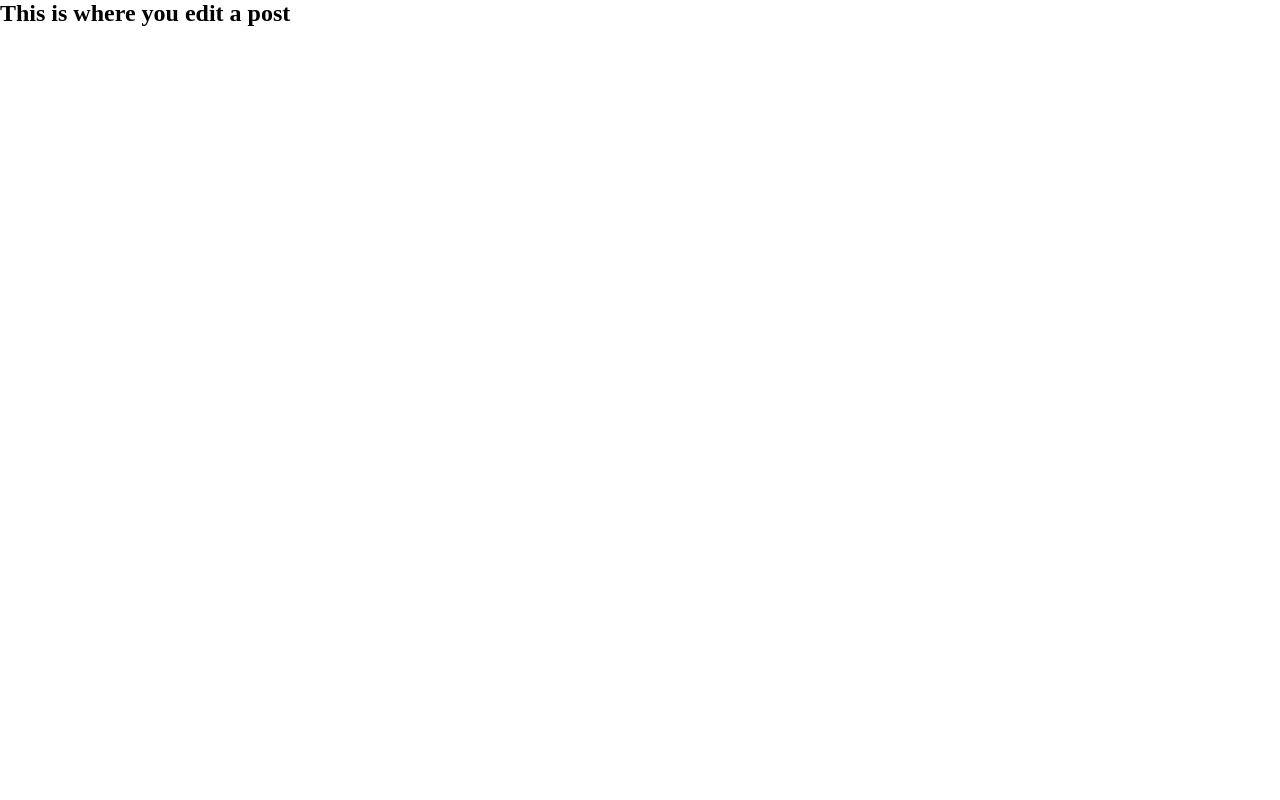
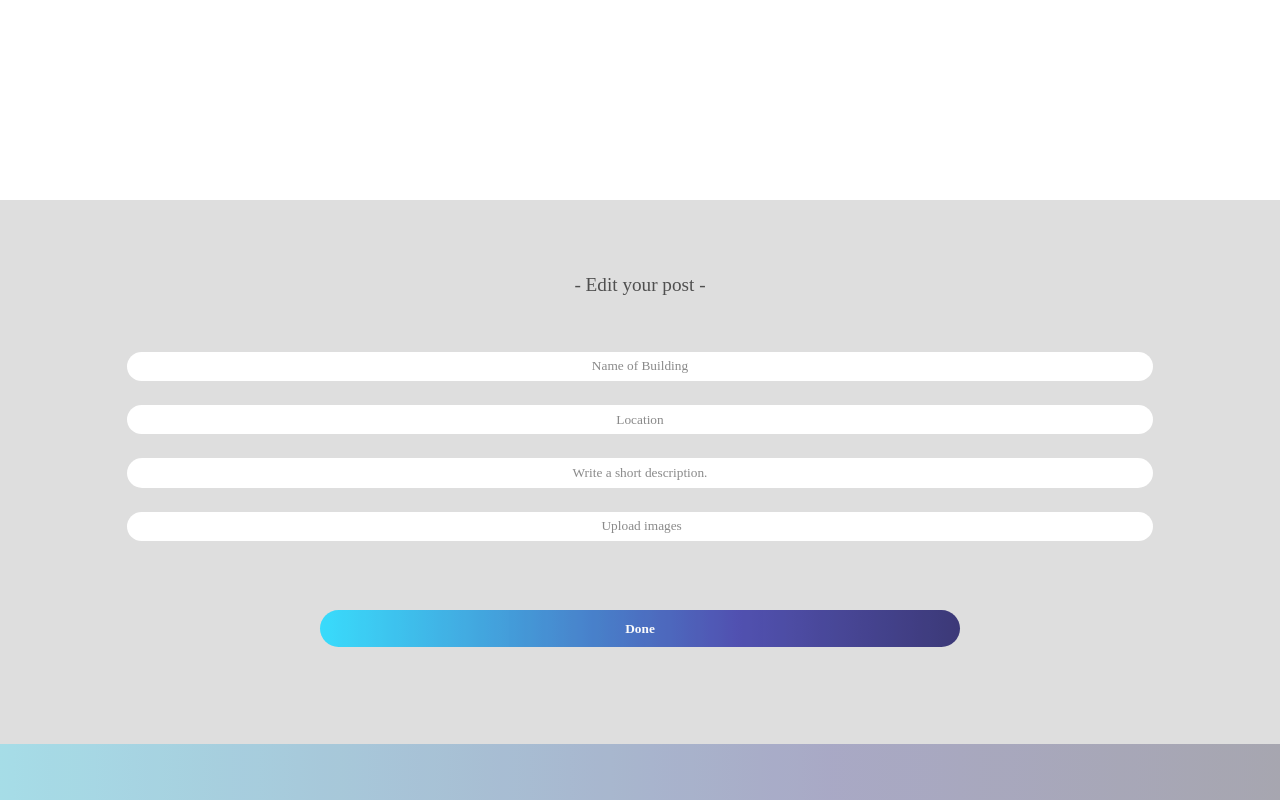
Before and after one commit to reactsquad2020/Dap-Daily-Architecture-React-App, a React (Create React App) app: page /edit/1 in a window 1280 px wide. Built offline with nearby package versions, Linux system fonts and the light colour scheme.

Commit message:
Updated styling and components.

```diff
--- a/src/App.css
+++ b/src/App.css
@@ -674,6 +674,14 @@
   outline: none;
 }
 
+.form-group2 .post-desc{
+  border-radius: 3em;
+  padding: 0.5em 1em;
+  width: 80%;
+  text-align: center;
+  outline: none;
+}
+
 .form-group2 .inside-input{
   position: relative;
   left: 7em;
--- a/src/components/CreatePost.js
+++ b/src/components/CreatePost.js
@@ -28,6 +28,15 @@ class CreatePostComp extends React.Component {
               name="location-input"
               id="location-input"
               placeholder="Location"
+            />
+          </div>
+          <div className="form-group2">
+            <input
+              type="text"
+              className="post-desc"
+              name="post-desc-name"
+              id="post-desc"
+              placeholder="Write a short description."
             />
           </div>
           <div className="form-group2">
--- a/src/components/EditPost.js
+++ b/src/components/EditPost.js
@@ -5,9 +5,72 @@ import React from 'react';
 class EditPostComp extends React.Component {
   render() {
     return (
-      <div>
-       <h2>This is where you edit a post</h2>
+      <div className="addpost addpost-container">
+      <div className="add-new-posts">
+        <div className="close">
+          <i className="fas fa-window-close" />
+        </div>
+        <div className="add-a-new-post">- Edit your post -</div>
+        <form action>
+          <div className="form-group2">
+            <input
+              type="text"
+              className="title-photo"
+              name="title-input"
+              id="title-input"
+              placeholder="Name of Building"
+            />
+          </div>
+          <div className="form-group2">
+            <input
+              type="text"
+              className="location-photo"
+              name="location-input"
+              id="location-input"
+              placeholder="Location"
+            />
+          </div>
+          <div className="form-group2">
+            <input
+              type="text"
+              className="post-desc"
+              name="post-desc-name"
+              id="post-desc"
+              placeholder="Write a short description."
+            />
+          </div>
+          <div className="form-group2">
+            <button className="inside-input">
+              <i className="fas fa-plus" />
+            </button>
+            <input
+              type="text"
+              className="upload-images"
+              name="location-input"
+              id="location-input"
+              placeholder=" Upload images"
+            />
+          </div>
+          <div className="buttons-addpostdone">
+            <button type="button" className="btn btn-newpostdone">
+              Done
+            </button>
+          </div>
+        </form>
       </div>
+      <div className="footer">
+        <div className="footer-gradient" />
+        <div className="tab-tab1">
+          <i className="fas fa-building" />
+        </div>
+        <div className="tab-tab2">
+          <i className="fas fa-plus" />
+        </div>
+        <div className="tab-tab3">
+          <i className="fas fa-star" />
+        </div>
+      </div>
+    </div>
     )
   }
 }
```
